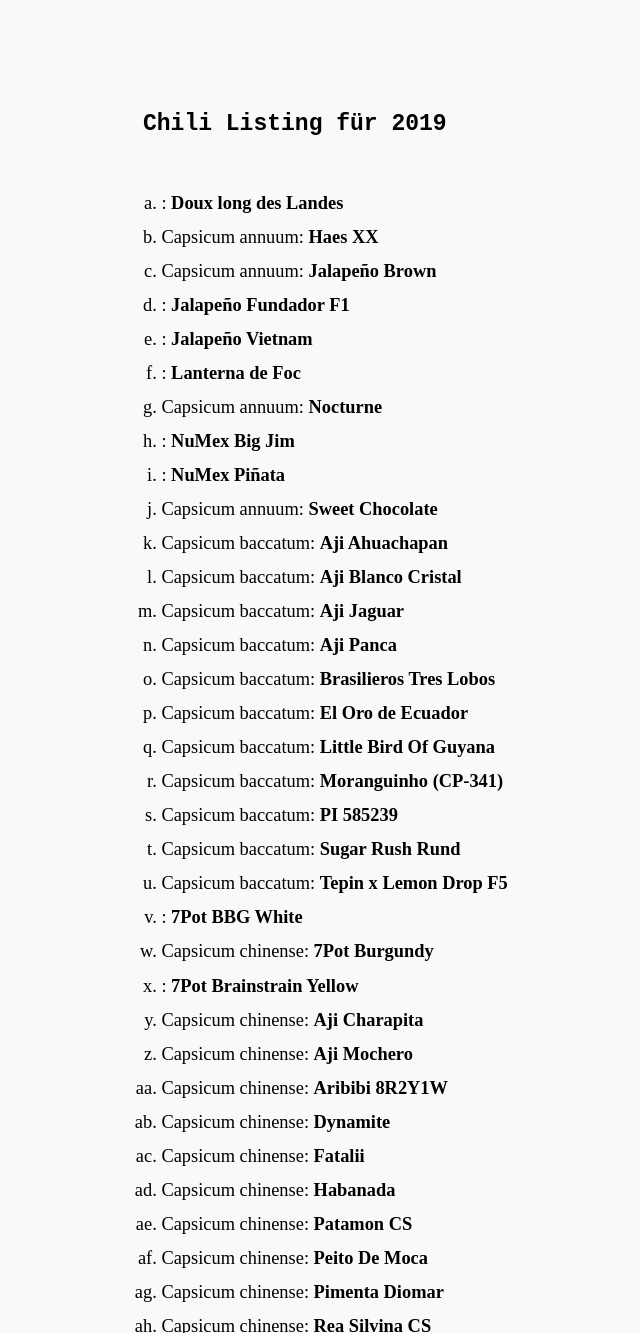
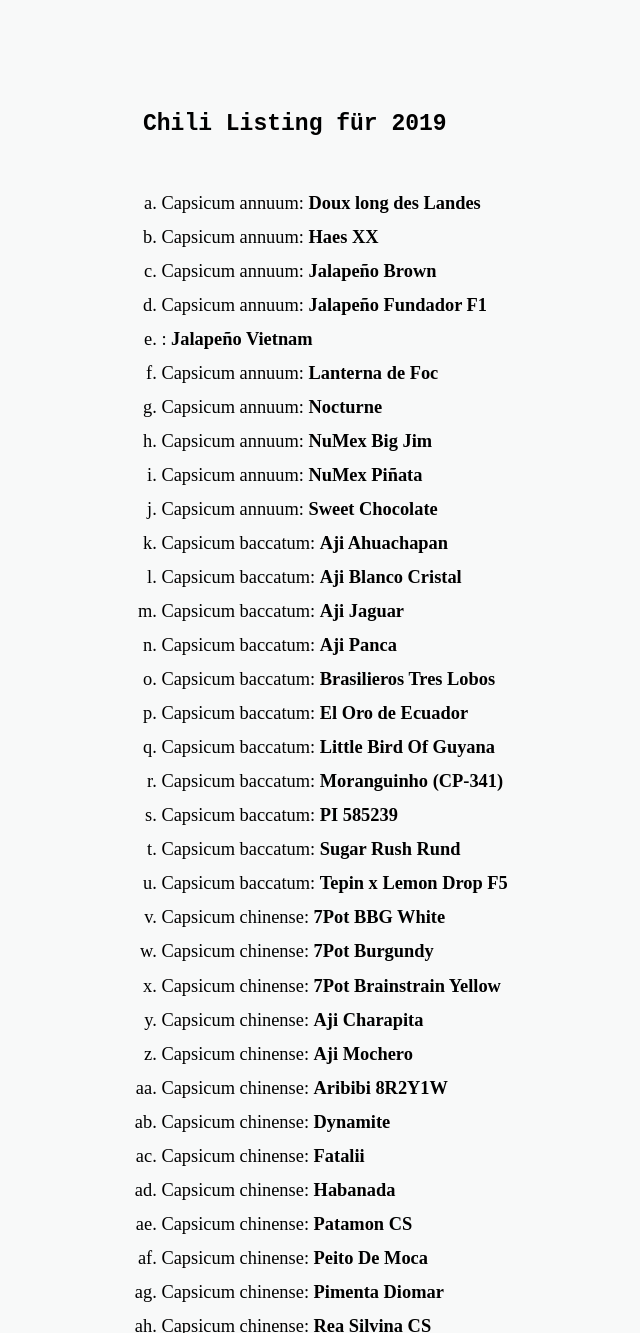
Before and after one commit to iamsebastian/blog.sebastian.science, a Jekyll site: the page built from chili_2019.md, in a window 1280 px wide and 1400 px high, scrolled down 581 px, cut to the strip 67-1400 px from the top of the window. Shown: the whole strip, without its empty margins (145-785 px from the left). Built offline with Jekyll 4.4.1, drawn with Linux system fonts in a browser that asks for light colours.

Commit message:
Update chili.yaml

```diff
--- a/_data/chili.yaml
+++ b/_data/chili.yaml
@@ -6,6 +6,10 @@ Aji Cachuchua Purple Splotch:
 Black Cobra:
   color: rot
   heat: 7
+  species: Capsicum annuum
+Doux long des Landes:
+  color: rot
+  heat: 0
   species: Capsicum annuum
 Fish Pepper:
   color: rot
@@ -35,8 +39,16 @@ Jalapeño Brown:
   color: braun
   heat: 5
   species: Capsicum annuum
+Jalapeño Fundador F1:
+  color: rot
+  heat: 5
+  species: Capsicum annuum
 Jalapeño Variegated:
   color: gemischt
+  heat: 5
+  species: Capsicum annuum
+Lanterna de Foc:
+  color: lachs
   heat: 5
   species: Capsicum annuum
 Mustafa:
@@ -47,6 +59,10 @@ Nocturne:
   color: dunkelrot
   heat: 0
   species: Capsicum annuum
+NuMex Big Jim:
+  color: rot
+  heat: 2
+  species: Capsicum annuum
 NuMex Lemon Spice:
   color: gelb
   heat: 6
@@ -55,7 +71,7 @@ NuMex Orange Spice:
   color: orange
   heat: 6
   species: Capsicum annuum
-NuMex Pinata:
+NuMex Piñata:
   color: rot
   heat: 6
   species: Capsicum annuum
@@ -201,8 +217,16 @@ Ulupica Extra Large F3:
   species: Capsicum cardenasii
 
 #### C.chinense:
+7Pot BBG White:
+  color: weiß
+  heat: 10+
+  species: Capsicum chinense
 7Pot Burgundy:
   color: burgunder-rot
+  heat: 10+
+  species: Capsicum chinense
+7Pot Brainstrain Yellow:
+  color: gelb
   heat: 10+
   species: Capsicum chinense
 Aji Cachucha:
@@ -304,6 +328,10 @@ Tabia Ecuador:
 Teapot Orange:
   color: orange
   heat: 9
+  species: Capsicum chinense
+Trinidad Scorpion Moruga Peach:
+  color: pfirsich
+  heat: 10++
   species: Capsicum chinense
 WHP 019:
   color: orange
```
